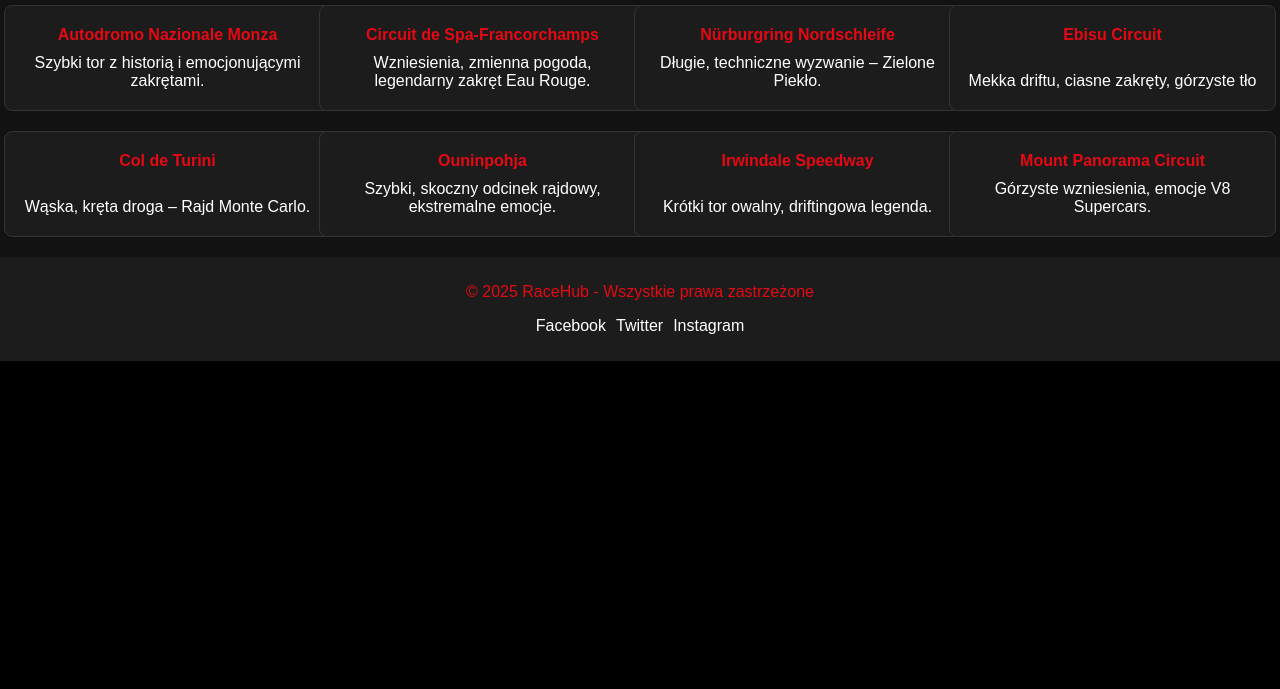
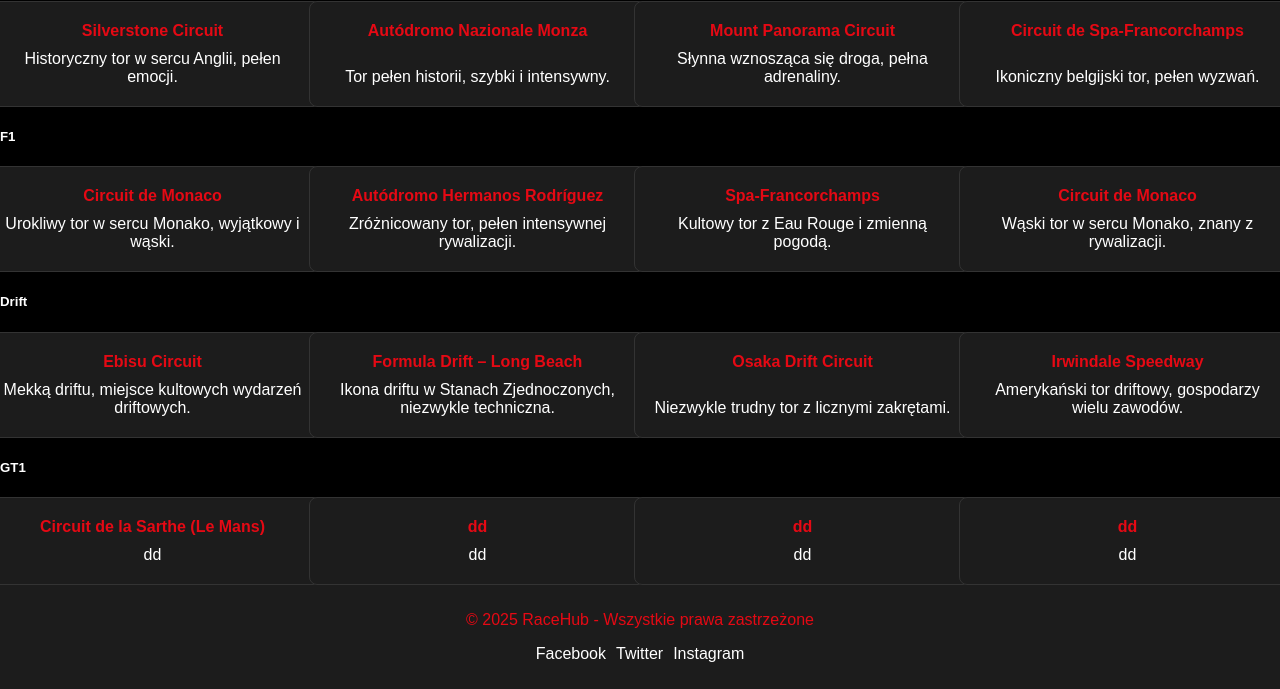
Before and after one commit to GrygielSzymon/RaceHub, a plain HTML site: page tracks.html in a window 1280 px wide. Shown: the part 233-922 px from the top of the page. Before the commit the page ends 800 px from the top, so only its background shows below. Drawn offline with Linux system fonts and the light colour scheme.

Commit message:
Add files via upload

```diff
--- a/tracks.html
+++ b/tracks.html
@@ -4,7 +4,7 @@
 <head>
     <meta charset="UTF-8">
     <meta name="viewport" content="width=device-width, initial-scale=1.0">
-    <title>Kategorie</title>
+    <title>Tory</title>
     <link rel="stylesheet" href="styles/tracks.css">
 </head>
 
@@ -28,47 +28,95 @@
     </header>
 
     <main>
-        <section id="categories">
+        <!-- Sekcja GT4 -->
+        <section id="GT4">
             <h3>Tory Wyścigowe</h3>
+            <h5>GT4</h5>
             <div class="grid">
-                <a href="#gt4" class="card">
-                    <h4>Autodromo Nazionale Monza</h4>
-                    <p>Szybki tor z historią i emocjonującymi zakrętami.</p>
+                <a href="#" class="card">
+                    <h4>Silverstone Circuit</h4>
+                    <p>Historyczny tor w sercu Anglii, pełen emocji.</p>
                 </a>
+                <a href="#" class="card">
+                    <h4>Autódromo Nazionale Monza</h4>
+                    <p>Tor pełen historii, szybki i intensywny.</p>
+                </a>
+                <a href="#" class="card">
+                    <h4>Mount Panorama Circuit</h4>
+                    <p>Słynna wznosząca się droga, pełna adrenaliny.</p>
+                </a>
+                <a href="#" class="card">
+                    <h4>Circuit de Spa-Francorchamps</h4>
+                    <p>Ikoniczny belgijski tor, pełen wyzwań.</p>
+                </a>
+            </div>
+        </section>
 
-                <a href="#drift" class="card">
-                    <h4>Circuit de Spa-Francorchamps</h4>
-                    <p>Wzniesienia, zmienna pogoda, legendarny zakręt Eau Rouge.</p>
+        <!-- Sekcja F1 -->
+        <section id="F1">
+            <h5>F1</h5>
+            <div class="grid">
+                <a href="#" class="card">
+                    <h4>Circuit de Monaco</h4>
+                    <p>Urokliwy tor w sercu Monako, wyjątkowy i wąski.</p>
                 </a>
+                <a href="#" class="card">
+                    <h4>Autódromo Hermanos Rodríguez</h4>
+                    <p>Zróżnicowany tor, pełen intensywnej rywalizacji.</p>
+                </a>
+                <a href="#" class="card">
+                    <h4>Spa-Francorchamps</h4>
+                    <p>Kultowy tor z Eau Rouge i zmienną pogodą.</p>
+                </a>
+                <a href="#" class="card">
+                    <h4>Circuit de Monaco</h4>
+                    <p>Wąski tor w sercu Monako, znany z rywalizacji.</p>
+                </a>
+            </div>
+        </section>
 
-                <a href="#f1" class="card">
-                    <h4>Nürburgring Nordschleife</h4>
-                    <p>Długie, techniczne wyzwanie – Zielone Piekło.</p>
+        <!-- Sekcja Drift -->
+        <section id="Drift">
+            <h5>Drift</h5>
+            <div class="grid">
+                <a href="#" class="card">
+                    <h4>Ebisu Circuit</h4>
+                    <p>Mekką driftu, miejsce kultowych wydarzeń driftowych.</p>
                 </a>
+                <a href="#" class="card">
+                    <h4>Formula Drift – Long Beach</h4>
+                    <p>Ikona driftu w Stanach Zjednoczonych, niezwykle techniczna.</p>
+                </a>
+                <a href="#" class="card">
+                    <h4>Osaka Drift Circuit</h4>
+                    <p>Niezwykle trudny tor z licznymi zakrętami.</p>
+                </a>
+                <a href="#" class="card">
+                    <h4>Irwindale Speedway</h4>
+                    <p>Amerykański tor driftowy, gospodarzy wielu zawodów.</p>
+                </a>
+            </div>
+        </section>
 
-                <a href="#gt1" class="card">
-                    <h4>Ebisu Circuit</h4>
-                    <p>Mekka driftu, ciasne zakręty, górzyste tło</p>
+        <!-- Sekcja GT1 -->
+        <section id="GT1">
+            <h5>GT1</h5>
+            <div class="grid">
+                <a href="#" class="card">
+                    <h4>Circuit de la Sarthe (Le Mans)</h4>
+                    <p>dd</p>
                 </a>
-
-                <a href="#gt2" class="card">
-                    <h4>Col de Turini</h4>
-                    <p>Wąska, kręta droga – Rajd Monte Carlo.</p>
+                <a href="#" class="card">
+                    <h4>dd</h4>
+                    <p>dd</p>
                 </a>
-
-                <a href="#gt3" class="card">
-                    <h4>Ouninpohja</h4>
-                    <p>Szybki, skoczny odcinek rajdowy, ekstremalne emocje.</p>
+                <a href="#" class="card">
+                    <h4>dd</h4>
+                    <p>dd</p>
                 </a>
-
-                <a href="#drag" class="card">
-                    <h4>Irwindale Speedway</h4>
-                    <p>Krótki tor owalny, driftingowa legenda.</p>
-                </a>
-
-                <a href="#rally" class="card">
-                    <h4>Mount Panorama Circuit</h4>
-                    <p>Górzyste wzniesienia, emocje V8 Supercars.</p>
+                <a href="#" class="card">
+                    <h4>dd</h4>
+                    <p>dd</p>
                 </a>
             </div>
         </section>
```
